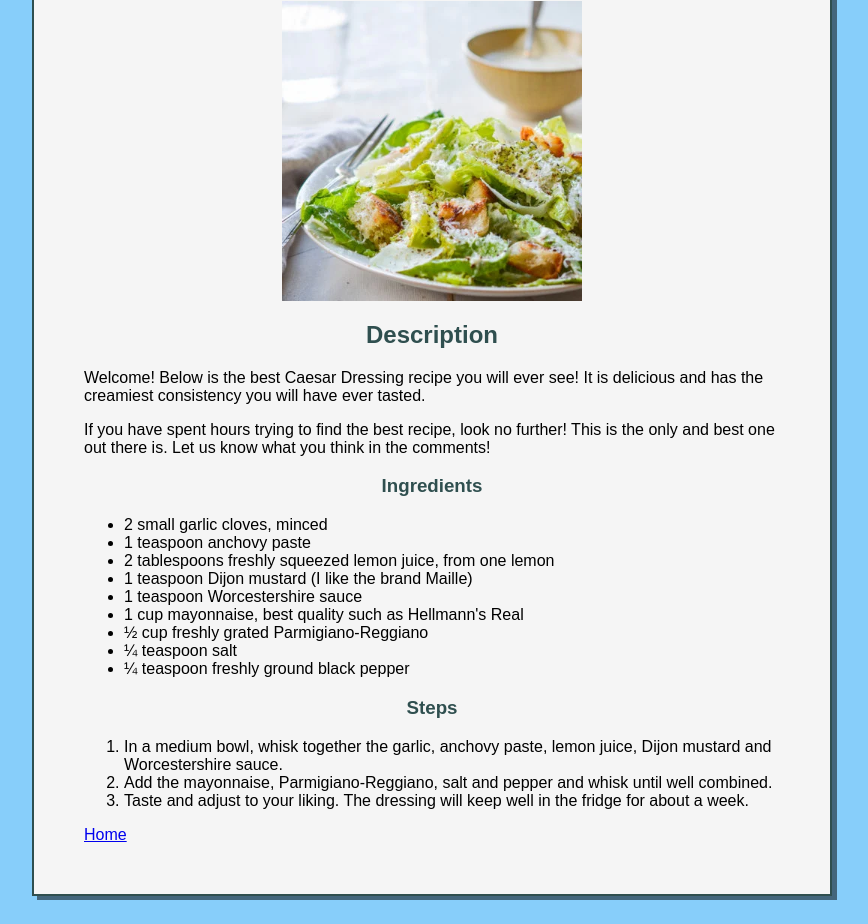
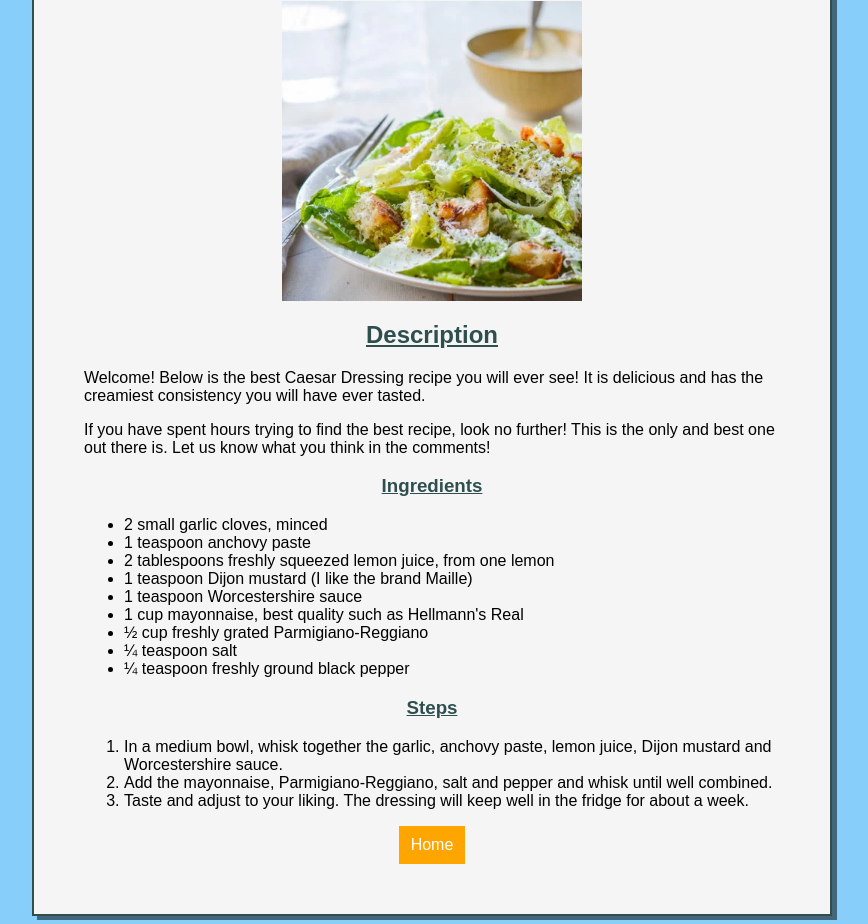
Before and after one commit to Kathya-Velazquez/odin-recipies, a plain HTML site: page recipes/caesar-dressing.html in a window 1280 px wide. Shown: the part 139-1063 px from the top of the page, without its empty margins (208-1076 px from the left). Drawn offline with Linux system fonts and the light colour scheme.

Commit message:
Center Link to Home Button
Added "recipe-card" a selector to make chances to the
Home link. It is centered on it's line and has an orange background.

```diff
--- a/styles.css
+++ b/styles.css
@@ -18,9 +18,15 @@
     margin: auto;
 }
 
-h1, h2, h3 {
+h1 {
     color: darkslategrey;
     text-align: center;
+}
+
+h2, h3 {
+    color: darkslategrey;
+    text-align: center;
+    text-decoration: underline;
 }
 
 img {
@@ -28,6 +34,13 @@ img {
     margin: auto;
 }
 
-.recipe-content {
-
+.recipe-card a {
+    background-color: orange;
+    color: #fff;
+    text-decoration: none; /*removes blue undeline*/
+    padding: 10px 12px;
+    /* display: block; thisss
+    max-width: 70px; thisss  to center the link on the line*/
+    display: table; /* or thissss to center the link on the line*/
+    margin: auto;
 }
```
